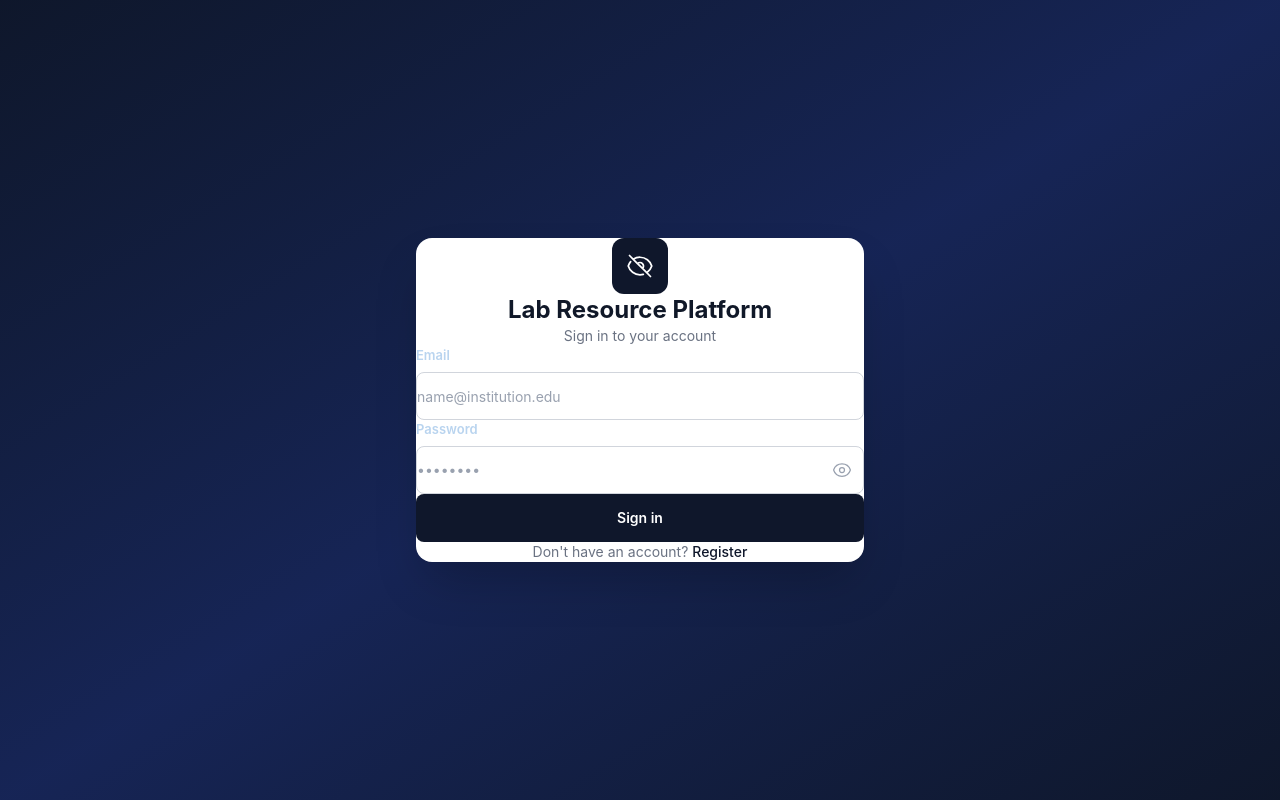
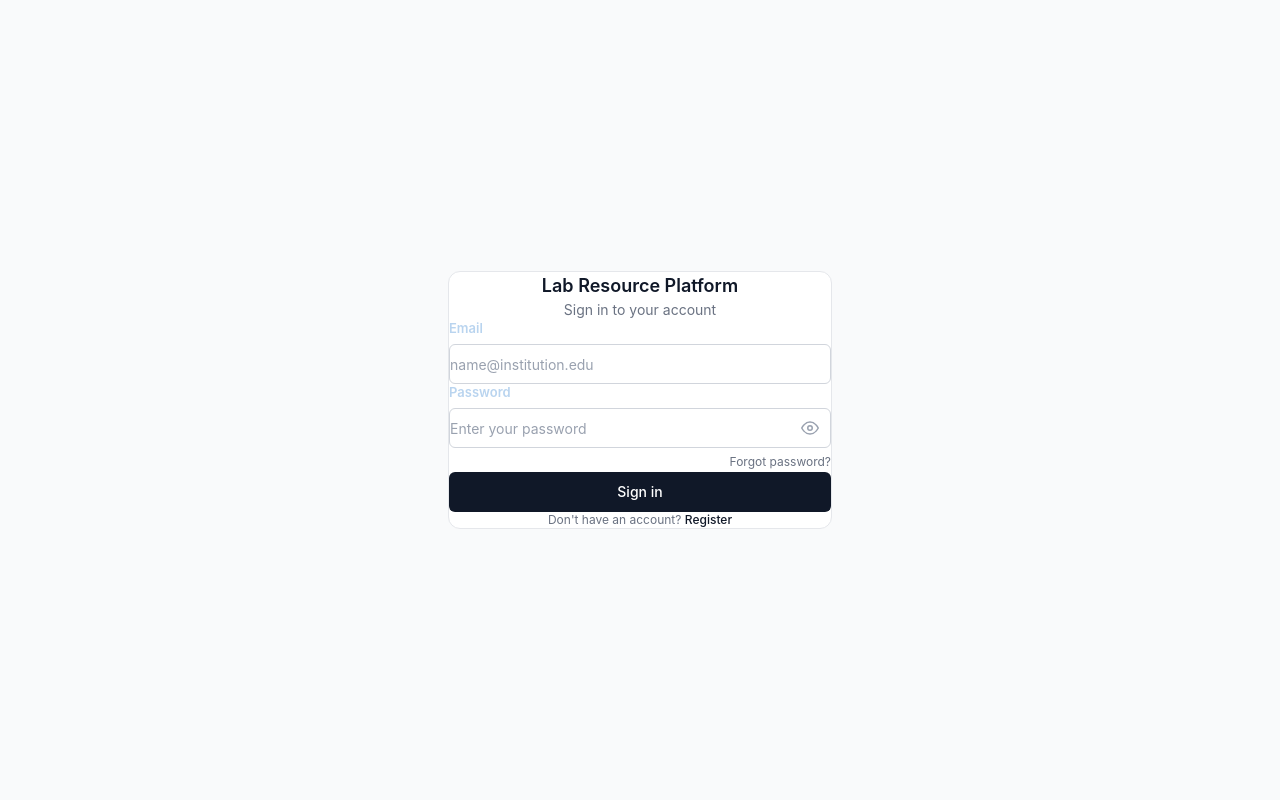
Before and after one commit to springboardmentor93924a-prog/Lab-Resource-Utilization-Platform, a React (Vite) app in the folder frontend/: page /login in a window 1280 px wide. Built offline with nearby package versions, Linux system fonts and the light colour scheme.

Commit message:
Fix Login.jsx corruption, fix Sharing.jsx field mismatches, fix Maintenance.jsx field/status mismatches

```diff
--- a/frontend/src/pages/Login.jsx
+++ b/frontend/src/pages/Login.jsx
@@ -5,11 +5,11 @@ import { useAuth } from "../context/AuthContext";
 export default function Login() {
   const [email, setEmail] = useState("");
   const [password, setPassword] = useState("");
+  const [showPassword, setShowPassword] = useState(false);
   const [error, setError] = useState("");
   const [submitting, setSubmitting] = useState(false);
   const { login } = useAuth();
   const navigate = useNavigate();
-  const [showPassword, setShowPassword] = useState(false);
 
   async function handleSubmit(e) {
     e.preventDefault();
@@ -26,84 +26,84 @@ export default function Login() {
   }
 
   return (
-    <div className="min-h-screen flex items-center justify-center bg-gradient-to-br from-slate-900 via-blue-950 to-slate-900 px-4 py-16">
-      <div className="w-full max-w-md bg-white rounded-2xl shadow-2xl px-10 pt-12 pb-10">
-        <div className="flex justify-center mb-8">
-          <div className="w-14 h-14 rounded-xl bg-slate-900 flex items-center justify-center">
-            <svg xmlns="http://www.w3.org/2000/svg" className="w-7 h-7 text-white" fill="none" viewBox="0 0 24 24" strokeWidth={1.5} stroke="currentColor">
-              <path strokeLinecap="round" strokeLinejoin="round" d="M3.98 8.223A10.477 10.477 0 001.934 12C3.226 16.338 7.244 19.5 12 19.5c.993 0 1.953-.138 2.863-.395M6.228 6.228A10.45 10.45 0 0112 4.5c4.756 0 8.773 3.162 10.065 7.498a10.523 10.523 0 01-4.293 5.774M6.228 6.228L3 3m3.228 3.228l3.65 3.65m7.894 7.894L21 21m-3.228-3.228l-3.65-3.65m0 0a3 3 0 10-4.243-4.243m4.242 4.242L9.88 9.88" />
-            </svg>
-          </div>
-        </div>
-
-        <h1 className="text-2xl font-bold text-center text-gray-900">
+    <div className="min-h-screen flex items-center justify-center bg-gray-50 px-4">
+      <div className="w-full max-w-sm bg-white border border-gray-200 rounded-xl p-8">
+        <h1 className="text-lg font-semibold text-center text-gray-900">
           Lab Resource Platform
         </h1>
-        <p className="text-sm text-gray-500 text-center mt-2 mb-10">
+        <p className="text-sm text-gray-500 text-center mt-1 mb-6">
           Sign in to your account
         </p>
 
         {error && (
-          <p className="text-sm text-red-600 bg-red-50 border border-red-200 rounded-lg px-4 py-3 mb-6">
+          <p className="text-sm text-red-600 bg-red-50 border border-red-200 rounded-md px-3 py-2 mb-4">
             {error}
           </p>
         )}
 
-        <form onSubmit={handleSubmit} className="space-y-6">
+        <form onSubmit={handleSubmit} className="space-y-4">
           <div>
-            <label className="block text-sm font-medium text-gray-700 mb-2">Email</label>
+            <label className="block text-xs text-gray-500 mb-1">Email</label>
             <input
               type="email"
               required
               value={email}
               onChange={(e) => setEmail(e.target.value)}
-              className="text-slate-900 placeholder-gray-400 w-full h-12 px-4 border border-gray-300 rounded-lg text-sm focus:outline-none focus:ring-2 focus:ring-slate-900 focus:border-transparent transition"
+              className="w-full h-10 px-3 border border-gray-300 rounded-md text-sm text-slate-900 placeholder-gray-400 focus:outline-none focus:ring-2 focus:ring-gray-900"
               placeholder="name@institution.edu"
             />
           </div>
+
           <div>
-            <label className="block text-sm font-medium text-gray-700 mb-2">Password</label>
+            <label className="block text-xs text-gray-500 mb-1">Password</label>
             <div className="relative">
               <input
                 type={showPassword ? "text" : "password"}
                 required
                 value={password}
                 onChange={(e) => setPassword(e.target.value)}
-                className="text-slate-900 placeholder-gray-400 w-full h-12 px-4 border border-gray-300 rounded-lg text-sm focus:outline-none focus:ring-2 focus:ring-slate-900 focus:border-transparent transition"
-                placeholder="••••••••"
+                className="w-full h-10 px-3 pr-10 border border-gray-300 rounded-md text-sm text-slate-900 placeholder-gray-400 focus:outline-none focus:ring-2 focus:ring-gray-900"
+                placeholder="Enter your password"
               />
               <button
                 type="button"
-                onClick={() => setShowPassword((prev) => !prev)}
-                className="absolute right-3 top-1/2 -translate-y-1/2 text-gray-400 hover:text-gray-700"
+                onClick={() => setShowPassword(!showPassword)}
+                className="absolute right-3 top-1/2 -translate-y-1/2 text-gray-400 hover:text-gray-600"
                 tabIndex={-1}
               >
                 {showPassword ? (
-                  <svg xmlns="http://www.w3.org/2000/svg" className="w-5 h-5" fill="none" viewBox="0 0 24 24" strokeWidth={1.5} stroke="currentColor">
-                    <path strokeLinecap="round" strokeLinejoin="round" d="M3.98 8.223A10.477 10.477 0 001.934 12C3.226 16.338 7.244 19.5 12 19.5c.993 0 1.953-.138 2.863-.395M6.228 6.228A10.45 10.45 0 0112 4.5c4.756 0 8.773 3.162 10.065 7.498a10.523 10.523 0 01-4.293 5.774M6.228 6.228L3 3m3.228 3.228l3.65 3.65m7.894 7.894L21 21m-3.228-3.228l-3.65-3.65m0 0a3 3 0 10-4.243-4.243m4.242 4.242L9.88 9.88" />
+                  <svg xmlns="http://www.w3.org/2000/svg" width="18" height="18" viewBox="0 0 24 24" fill="none" stroke="currentColor" strokeWidth="2" strokeLinecap="round" strokeLinejoin="round">
+                    <path d="M17.94 17.94A10.94 10.94 0 0 1 12 20c-7 0-11-8-11-8a18.45 18.45 0 0 1 5.06-5.94M9.9 4.24A9.12 9.12 0 0 1 12 4c7 0 11 8 11 8a18.5 18.5 0 0 1-2.16 3.19m-6.72-1.07a3 3 0 1 1-4.24-4.24"></path>
+                    <line x1="1" y1="1" x2="23" y2="23"></line>
                   </svg>
                 ) : (
-                  <svg xmlns="http://www.w3.org/2000/svg" className="w-5 h-5" fill="none" viewBox="0 0 24 24" strokeWidth={1.5} stroke="currentColor">
-                    <path strokeLinecap="round" strokeLinejoin="round" d="M2.036 12.322a1.012 1.012 0 010-.639C3.423 7.51 7.36 4.5 12 4.5c4.638 0 8.573 3.007 9.963 7.178.07.207.07.431 0 .639C20.577 16.49 16.64 19.5 12 19.5c-4.638 0-8.573-3.007-9.963-7.178z" />
-                    <path strokeLinecap="round" strokeLinejoin="round" d="M15 12a3 3 0 11-6 0 3 3 0 016 0z" />
+                  <svg xmlns="http://www.w3.org/2000/svg" width="18" height="18" viewBox="0 0 24 24" fill="none" stroke="currentColor" strokeWidth="2" strokeLinecap="round" strokeLinejoin="round">
+                    <path d="M1 12s4-8 11-8 11 8 11 8-4 8-11 8-11-8-11-8z"></path>
+                    <circle cx="12" cy="12" r="3"></circle>
                   </svg>
                 )}
               </button>
             </div>
           </div>
 
+          <div className="text-right">
+            <a href="#" className="text-xs text-gray-500 hover:text-gray-800">
+              Forgot password?
+            </a>
+          </div>
+
           <button
             type="submit"
             disabled={submitting}
-            className="w-full h-12 bg-slate-900 text-white rounded-lg text-sm font-semibold hover:bg-slate-800 transition disabled:opacity-60"
+            className="w-full h-10 bg-gray-900 text-white text-sm font-medium rounded-md hover:bg-gray-800 disabled:opacity-60"
           >
             {submitting ? "Signing in..." : "Sign in"}
           </button>
         </form>
 
-        <p className="text-sm text-gray-500 text-center mt-8">
+        <p className="text-xs text-gray-500 text-center mt-6">
           Don't have an account?{" "}
-          <Link to="/register" className="text-slate-900 font-medium hover:underline">
+          <Link to="/register" className="text-gray-900 font-medium">
             Register
           </Link>
         </p>
--- a/frontend/src/pages/Maintenance.jsx
+++ b/frontend/src/pages/Maintenance.jsx
@@ -42,13 +42,13 @@ const tdStyle = {
 
 function statusColor(status) {
   switch (status) {
-    case "OPEN":
+    case "Scheduled":
       return "#ef4444";
 
-    case "IN_PROGRESS":
+    case "In Progress":
       return "#f59e0b";
 
-    case "COMPLETED":
+    case "Completed":
       return "#22c55e";
 
     default:
@@ -324,10 +324,10 @@ export default function Maintenance() {
 
                 {equipmentList.map((eq) => (
                   <option
-                    key={eq.id}
-                    value={eq.id}
+                    key={eq.equipmentId}
+                    value={eq.equipmentId}
                   >
-                    {eq.equipmentName}
+                    {eq.name}
                   </option>
                 ))}
               </select>
@@ -573,8 +573,7 @@ export default function Maintenance() {
                       <td style={tdStyle}>
                         {/* OPEN → ASSIGN */}
 
-                        {wo.status ===
-                          "OPEN" && (
+                        {wo.status === "Scheduled" && (
                           <div
                             style={{
                               display:
@@ -636,8 +635,7 @@ export default function Maintenance() {
 
                         {/* IN_PROGRESS → COMPLETE */}
 
-                        {wo.status ===
-                          "IN_PROGRESS" && (
+                        {wo.status === "In Progress" && (
                           <button
                             className="btn btn-outline-dark btn-sm"
                             onClick={() =>
--- a/frontend/src/pages/Sharing.jsx
+++ b/frontend/src/pages/Sharing.jsx
@@ -185,9 +185,9 @@ export default function Sharing() {
                     <>
                       <textarea
                         placeholder="Reason for access request"
-                        value={reasonDrafts[eq.id] || ""}
+                        value={reasonDrafts[eq.equipmentId] || ""}
                         onChange={(e) =>
-                          setReasonDrafts((prev) => ({ ...prev, [eq.id]: e.target.value }))
+                          setReasonDrafts((prev) => ({ ...prev, [eq.equipmentId]: e.target.value }))
                         }
                         style={{ width: "100%", marginTop: "8px", padding: "8px", borderRadius: "6px", border: "1px solid #ddd" }}
                         rows={2}
```
